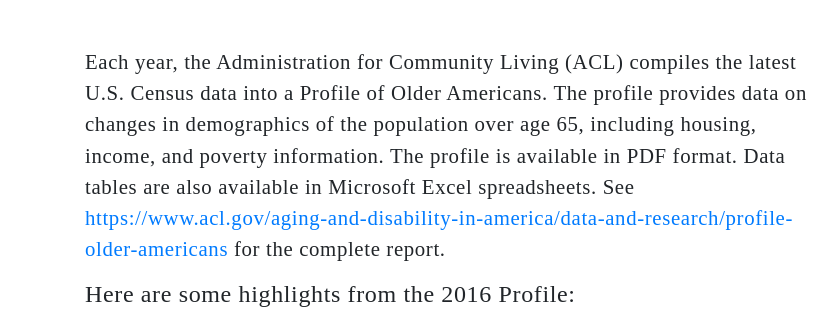
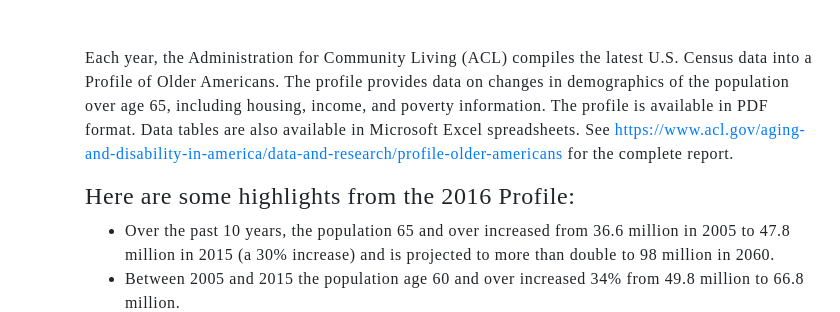
Before and after one commit to welcomeworkshop/Advantage, a plain HTML site: page profile.html in a window 1280 px wide. Shown: the part 472-784 px from the top of the page, 0-840 px from the left. Drawn offline with nearby package versions, Linux system fonts and the light colour scheme; grey boxes are pictures that could not be loaded; a script that the page names is missing.

Commit message:
Add files via upload

```diff
--- a/profile.html
+++ b/profile.html
@@ -64,7 +64,7 @@
   <div class="container">
 <div class="row justify-content-center">
   <div class="col col-8">
-<p class="lead">Each year, the Administration for Community Living (ACL) compiles the latest U.S. Census data into a Profile of Older Americans. The profile provides data on changes in demographics of the population over age 65, including housing, income, and poverty information. The profile is available in PDF format. Data tables are also available in Microsoft Excel spreadsheets.  See <a href="https://www.acl.gov/aging-and-disability-in-america/data-and-research/profile-older-americans" target="new">https://www.acl.gov/aging-and-disability-in-america/data-and-research/profile-older-americans</a> for the complete report. </p>
+<p>Each year, the Administration for Community Living (ACL) compiles the latest U.S. Census data into a Profile of Older Americans. The profile provides data on changes in demographics of the population over age 65, including housing, income, and poverty information. The profile is available in PDF format. Data tables are also available in Microsoft Excel spreadsheets.  See <a href="https://www.acl.gov/aging-and-disability-in-america/data-and-research/profile-older-americans" target="new">https://www.acl.gov/aging-and-disability-in-america/data-and-research/profile-older-americans</a> for the complete report. </p>
 
 
 <h4>Here are some highlights from the 2016 Profile:</h4>
```
